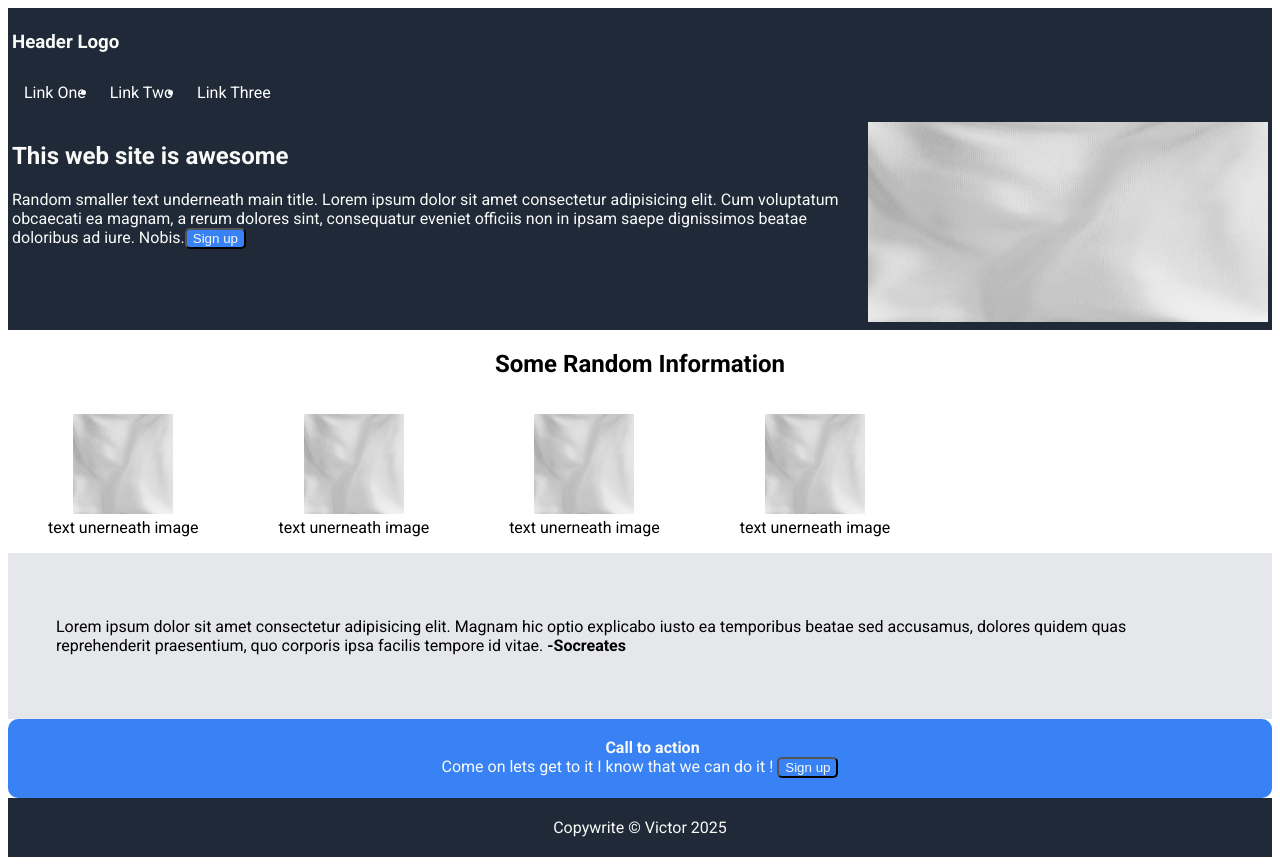
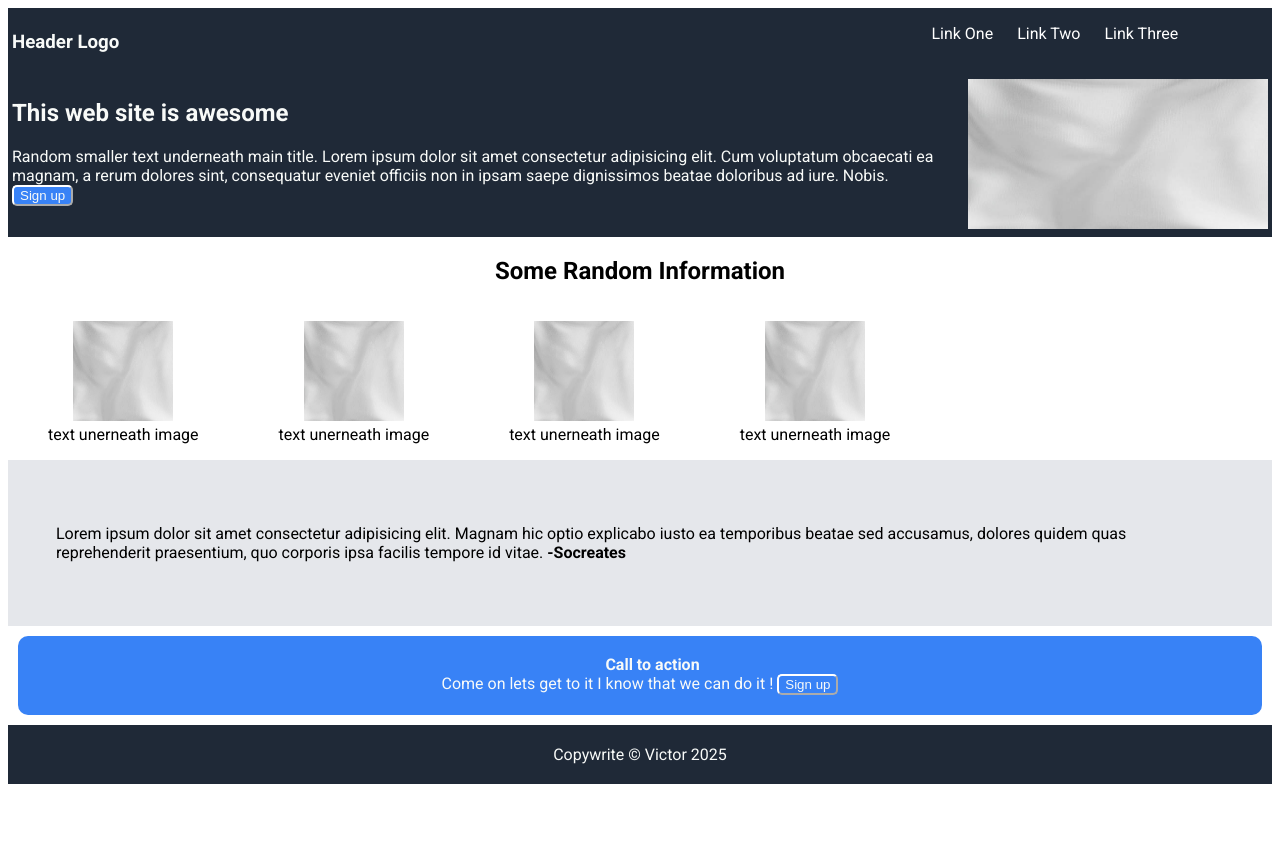
Before and after one commit to Victor-Charles1/landing-page, a plain HTML site: page index.html in a window 1280 px wide. After the commit the page ends 800 px from the top, so only its background shows below. Drawn offline with Linux system fonts and the light colour scheme.

Commit message:
finishing touches fix header

```diff
--- a/css/styles.css
+++ b/css/styles.css
@@ -6,8 +6,9 @@ html{
 
 .header,
 .footer,
-.hero {
-    position: sticky;
+.hero
+ {
+     /* position: sticky;  */
     background-color: #1F2937;
     color: #f8faf8;
     padding: .25em;
@@ -21,7 +22,7 @@ html{
     margin: 0;
     padding: 0;
     display: flex;
-    text-decoration: none;
+    list-style-type: none;
 }
 
 li a {
@@ -36,6 +37,7 @@ button{
     background-color: #3882f6;
     color: #f8faf8;
     border-radius: 5px;
+    border-color: white;
 }
 
 .quote{
@@ -50,19 +52,29 @@ button{
     text-align: center;
     /* padding: 12px; */
 }
-.action-call{
+.action_call{
     background-color: #3882f6;
     color: #f8faf8;
     border-radius: 10px;
     text-align: center;
     text-indent: 25px;
     padding: .2em .5em;
+    margin: 10px;
 
 
 }
-/* img.image{
+/* .hero{
 
-    border: 5px solid;
-    border-color: #3882f6;
-    border-radius: 10px;
+    background-color: #1F2937;
+    color: #f8faf8;
 } */
+
+.header_nav{
+    text-decoration: none;
+
+}
+
+.header_h1{
+    margin-right: 800px;
+
+}
--- a/index.html
+++ b/index.html
@@ -9,9 +9,11 @@
 <body>
     <header class="header">
     <section >
-        <h3 class="header-h1">Header Logo</h3>
+
+
         <nav class="header_nav">
             <ul class="header_ul">
+                <h3 class="header_h1">Header Logo</h3>
                 <li ><a href="">Link One</a></li>
                 <li ><a href="">Link Two</a></li>
                 <li ><a href="">Link Three</a></li>
@@ -25,10 +27,10 @@
     <ul>
         <article>
             <h2>This web site is awesome</h1>
-            <p>Random smaller text underneath main title. Lorem ipsum dolor sit amet consectetur adipisicing elit. Cum voluptatum obcaecati ea magnam, a rerum dolores sint, consequatur eveniet officiis non in ipsam saepe dignissimos beatae doloribus ad iure. Nobis.<button> Sign up</button></p>
+            <p>Random smaller text underneath main title. Lorem ipsum dolor sit amet consectetur adipisicing elit. Cum voluptatum obcaecati ea magnam, a rerum dolores sint, consequatur eveniet officiis non in ipsam saepe dignissimos beatae doloribus ad iure. Nobis.<br><button> Sign up</button></p>
         </article>
         <article>
-            <img src="imgs/placeholder.jpg" alt="placeholder imgage" height="200" width="400">
+            <img src="imgs/placeholder.jpg" alt="placeholder imgage" height="150" width="300">
         </article>
     </ul>
     </div>
@@ -59,7 +61,7 @@
         </div>
 
         <div >
-            <section class="action-call">
+            <section class="action_call">
                 <p><strong>Call to action</strong> <br> Come on lets get to it I know that we can do it ! <button>Sign up</button></p>
                 </section>
 
```
